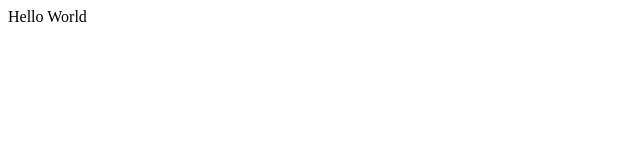
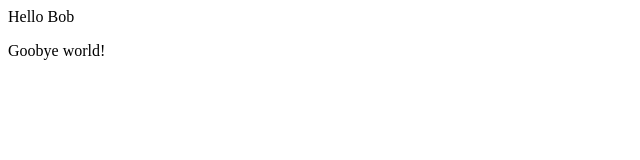
Before and after one commit to benoj/web-example, a plain HTML site: page index.html in a window 1280 px wide. Shown: the whole page, without its empty margins (0-640 px from the left). Drawn offline with Linux system fonts and the light colour scheme.

Commit message:
Awesome update

```diff
--- a/index.html
+++ b/index.html
@@ -1,5 +1,6 @@
 <html>
     <body>
-        <p>Hello World</p>
+        <p>Hello Bob</p>
+        <p>Goobye world!</p>
     </body>
 </html>
```
